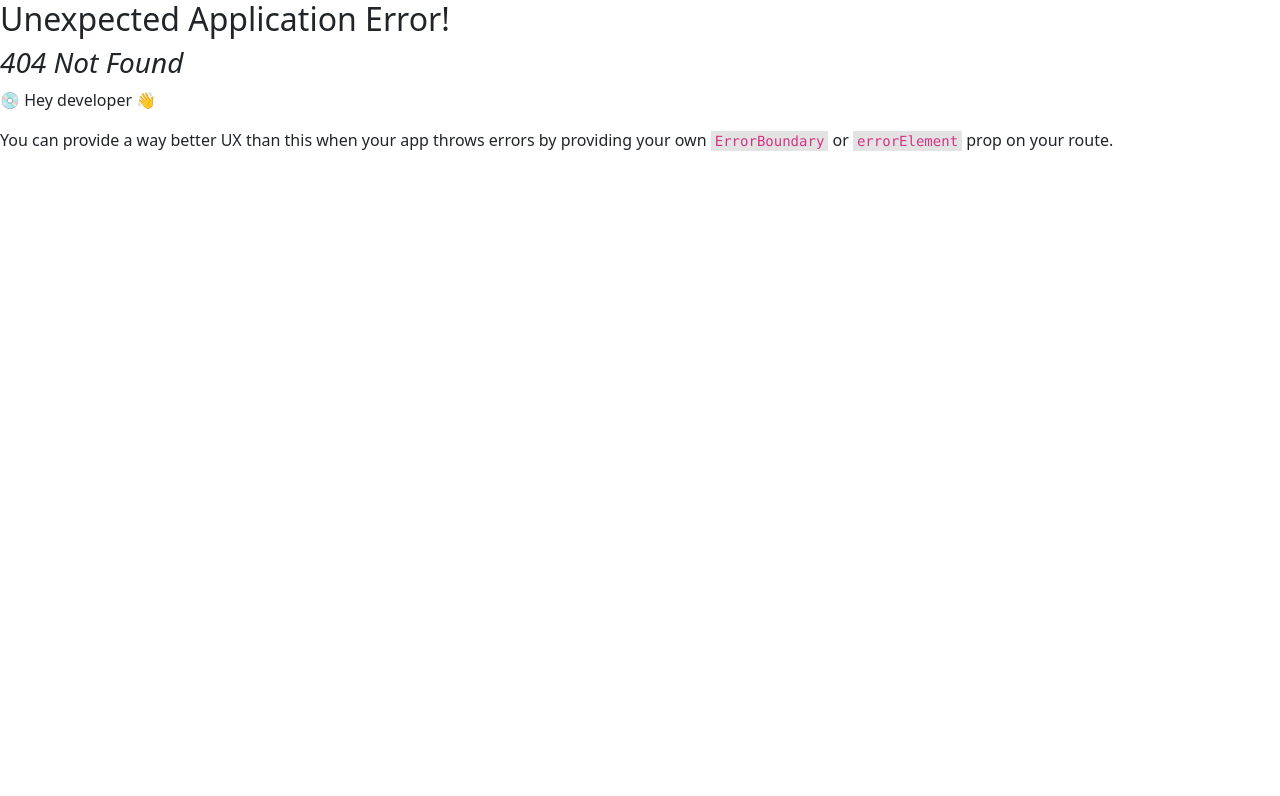
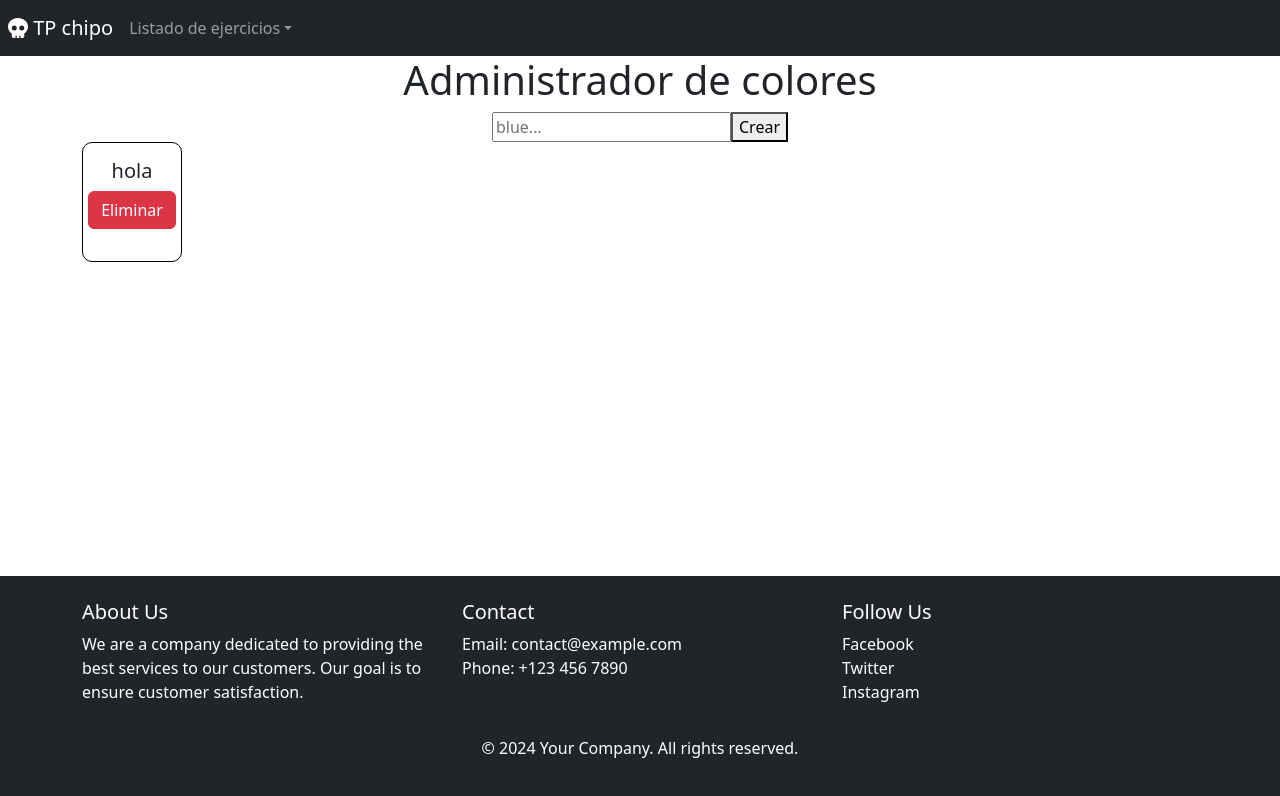
Before and after one commit to lucaschipolari/TP-REACT, a React (Vite) app in the folder tp-react-1/: page /ejercicio6 in a window 1280 px wide. Before the commit this address had no page. Shown: the top 796 px of the page. Built offline with nearby package versions, Linux system fonts and the light colour scheme.

Commit message:
hice la navegacion hacia el ejercicio 6 y tambien termine el formulario para ejercicio 6

```diff
--- a/tp-react-1/src/components/Navbar/navbar.jsx
+++ b/tp-react-1/src/components/Navbar/navbar.jsx
@@ -18,6 +18,7 @@ export const MyNavbar = () => {
           <NavDropdown.Item href="/ejercicio2">Ejercicio 2</NavDropdown.Item>
           <NavDropdown.Item href="/ejercicio3">Ejercicio 3</NavDropdown.Item>
           <NavDropdown.Item href="/ejercicio4">Ejercicio 4</NavDropdown.Item>
+          <NavDropdown.Item href="/ejercicio6">Ejercicio 6</NavDropdown.Item>
         </NavDropdown>
       </Nav>
     </Navbar.Collapse>
--- a/tp-react-1/src/exercises/Ejercicio4/ejercicio4Table.jsx
+++ b/tp-react-1/src/exercises/Ejercicio4/ejercicio4Table.jsx
@@ -4,6 +4,7 @@ import { Ejercicio4Row } from './ejercicio4Row';
 export const Ejercicio4Table = (props) => {
     const {tasks,setTasks}=props;
     const handleDelete = (id) => {
+
         setTasks(tasks.filter((task) => task.id!==id));
     }
   return (
--- /dev/null
+++ b/tp-react-1/src/exercises/Ejercicio6/color.js
@@ -0,0 +1,14 @@
+export class Color {
+    constructor(color) {
+        this.color = color;
+        this.id = window.self.crypto.randomUUID();
+        this.colorAleatorio = new ColorAleatorio();
+    }
+    generarColorAleatorio() {
+        const r = Math.floor(Math.random() * 256);
+        const g = Math.floor(Math.random() * 256);
+        const b = Math.floor(Math.random() * 256);
+        return `rgb(${r}, ${g}, ${b})`;
+    }
+
+}
--- /dev/null
+++ b/tp-react-1/src/exercises/Ejercicio6/ejercicio6CardColor.jsx
@@ -0,0 +1,27 @@
+import React, { useState } from 'react';
+import { Card, Button } from 'react-bootstrap';
+import 'bootstrap/dist/css/bootstrap.min.css';
+import './styles/ejercicio6.css';
+
+export const CardColor = () => {
+
+  const handleDelete = () => {
+    // Clear the color to simulate deletion
+  };
+
+  return (
+    <div className='container'>
+    <Card className='card-style'>
+      <Card.Body>
+        <Card.Title>hola</Card.Title>
+        <div className='color'>
+
+        </div>
+        <Button className='btn btn-danger'  onClick={handleDelete}>
+          Eliminar
+        </Button>
+      </Card.Body>
+    </Card>
+    </div>
+  );
+};
--- /dev/null
+++ b/tp-react-1/src/exercises/Ejercicio6/ejercicio6FormColor.jsx
@@ -0,0 +1,45 @@
+import React, { useRef } from "react";
+import PropTypes from 'prop-types';
+import {Color} from './color';
+import { validateColor } from "./validartorsColors";
+export const FormColor = (props) => {
+  const {colores, setColores} = props;
+
+  const $inputColor = useRef();
+
+  const handleSubmit = (e) => {
+    e.preventDefault();
+
+    if (!validateColor($inputColor.current)) {
+      return;
+    }
+
+    const color = $inputColor.current.value;
+    const nuevoColor = new Color(color);
+
+
+    const nuevaListaColor = [...colores, nuevoColor];
+
+    setColores(nuevaListaColor);
+
+    e.target.reset();
+
+
+  };
+  return (
+    <>
+      <div className="container">
+        <h1>Administrador de colores</h1>
+        <form onSubmit={handleSubmit}>
+          <input className="" type="text" ref={$inputColor} placeholder="blue..." />
+          <button type="submit">Crear</button>
+        </form>
+      </div>
+    </>
+  );
+};
+
+FormColor.propTypes = {
+  colores: PropTypes.array.isRequired,
+  setColores: PropTypes.func.isRequired
+}
--- /dev/null
+++ b/tp-react-1/src/exercises/Ejercicio6/styles/ejercicio6.css
@@ -0,0 +1,10 @@
+.card-style{
+    display: flex;
+    justify-content: center;
+    align-items: center;
+    width: 100px;
+    height: 120px;
+    border:1px solid black;
+    border-radius: 10px;
+
+}
--- /dev/null
+++ b/tp-react-1/src/exercises/Ejercicio6/validartorsColors.js
@@ -0,0 +1,12 @@
+//quiero validar colores que ingrese el usuario y poner el input invalido o valido con boostrap
+export const validateColor = ($field) => {
+    const value = $field.value;
+
+    if (!value || value.trim() === '' || value.length < 3 || value.length > 50) {
+        $field.classList.add('is-invalid');
+        return false;
+    }
+
+    $field.classList.remove('is-invalid');
+    return true;
+};
--- /dev/null
+++ b/tp-react-1/src/views/Ejercicio6View/ejercicio6view.jsx
@@ -0,0 +1,21 @@
+import React, {useState, useEffect} from 'react'
+import { FormColor } from '../../exercises/Ejercicio6/ejercicio6FormColor'
+import { CardColor } from '../../exercises/Ejercicio6/ejercicio6CardColor'
+
+const colorLS = JSON.parse(localStorage.getItem('color')) || [];
+
+export const Ejercicio6View = () => {
+    const [colores, setColores] = useState(colorLS);
+
+    useEffect(() => {
+      localStorage.setItem('color', JSON.stringify(colores));
+    }, [colores])
+
+  return (
+    <>
+        <FormColor colores={colores} setColores={setColores}/>
+        <CardColor/>
+
+    </>
+  )
+}
```
Also changed, not shown: tp-react-1/src/constants/routes.jsx (+4 -3 lines).
